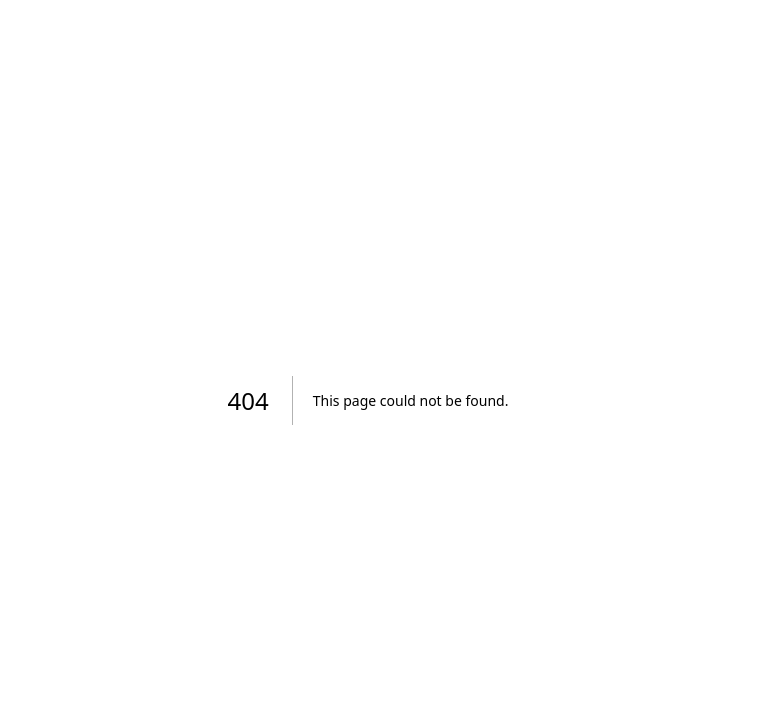
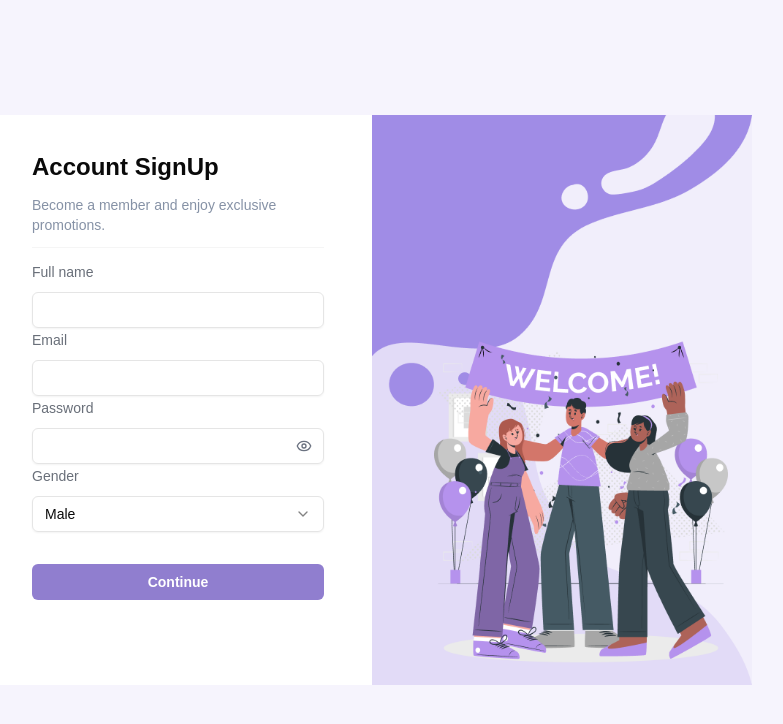
Before and after one commit to emkietthucode/ODL, a Next.js app: page /auth/signup in a window 1280 px wide. Before the commit this address had no page. Shown: the top 724 px of the page, without its empty margins (272-1055 px from the left). Built offline with nearby package versions, Linux system fonts and the light colour scheme.

Commit message:
pasword login, signup

```diff
--- a/src/app/auth/actions.ts
+++ b/src/app/auth/actions.ts
@@ -17,6 +17,7 @@ export async function login(formData: FormData) {
   const { error } = await supabase.auth.signInWithPassword(data)
 
   if (error) {
+    console.log(error)
     redirect('/error')
   }
 
@@ -27,16 +28,22 @@ export async function login(formData: FormData) {
 export async function signup(formData: FormData) {
   const supabase = await createClient()
 
-  // type-casting here for convenience
-  // in practice, you should validate your inputs
   const data = {
     email: formData.get('email') as string,
     password: formData.get('password') as string,
+    options: {
+      data: {
+        full_name: formData.get('name') as string,
+        email: formData.get('email') as string,
+        gender: formData.get('gender') as string,
+      },
+    },
   }
 
   const { error } = await supabase.auth.signUp(data)
 
   if (error) {
+    console.log(error)
     redirect('/error')
   }
 
--- /dev/null
+++ b/src/app/auth/signup/SignUpForm.tsx
@@ -0,0 +1,150 @@
+'use client'
+
+import { useForm } from 'react-hook-form'
+import { zodResolver } from '@hookform/resolvers/zod'
+import {
+  Form,
+  FormField,
+  FormItem,
+  FormLabel,
+  FormControl,
+  FormDescription,
+  FormMessage,
+} from '@/components/ui/form'
+
+import { LoginFormSchema, LoginFormType } from '@/types/schemas/login'
+import { Input } from '@/components/ui/input'
+import { Button } from '@/components/ui/button'
+import PasswordInput from '@/components/password-input'
+import { Checkbox } from '@/components/ui/checkbox'
+import { FaGoogle } from 'react-icons/fa'
+import Image from 'next/image'
+
+import {
+  Select,
+  SelectContent,
+  SelectItem,
+  SelectTrigger,
+  SelectValue,
+} from '@/components/ui/select'
+
+import {
+  Genders,
+  SignUpFormSchema,
+  SignUpFormType,
+} from '@/types/schemas/signup'
+import { FormInput } from 'lucide-react'
+
+interface SignUpFormProps {
+  onSubmit: (data: SignUpFormType) => void
+}
+
+function SignUpForm({ onSubmit }: SignUpFormProps) {
+  const form = useForm<SignUpFormType>({
+    defaultValues: {
+      email: '',
+      password: '',
+      name: '',
+      gender: Genders.Male,
+    },
+
+    resolver: zodResolver(SignUpFormSchema),
+  })
+
+  const errors = form.formState.errors
+
+  return (
+    <Form {...form}>
+      <form onSubmit={form.handleSubmit(onSubmit)}>
+        <FormField
+          control={form.control}
+          name="name"
+          render={({ field }) => (
+            <FormItem>
+              <FormLabel htmlFor={field.name} className="text-[#696F79]">
+                Full name
+              </FormLabel>
+              {errors.name && (
+                <FormMessage className="text-red-500 mt-1">
+                  {errors.name.message}
+                </FormMessage>
+              )}
+              <Input id={field.name} {...field}></Input>
+            </FormItem>
+          )}
+        />
+
+        <FormField
+          control={form.control}
+          name="email"
+          render={({ field }) => (
+            <FormItem>
+              <FormLabel htmlFor={field.name} className="text-[#696F79]">
+                Email
+              </FormLabel>
+              {errors.email && (
+                <FormMessage className="text-red-500 mt-1">
+                  {errors.email.message}
+                </FormMessage>
+              )}
+              <Input id={field.name} {...field}></Input>
+            </FormItem>
+          )}
+        />
+
+        <FormField
+          control={form.control}
+          name="password"
+          render={({ field }) => (
+            <FormItem>
+              <FormLabel htmlFor={field.name} className="text-[#696F79]">
+                Password
+              </FormLabel>
+              {errors.password && (
+                <FormMessage className="text-red-500 mt-1">
+                  {errors.password.message}
+                </FormMessage>
+              )}
+              <PasswordInput id={field.name} {...field}></PasswordInput>
+            </FormItem>
+          )}
+        />
+
+        <FormField
+          control={form.control}
+          name="gender"
+          render={({ field }) => (
+            <FormItem>
+              <FormLabel className="text-[#696F79]">Gender</FormLabel>
+              {errors.gender && (
+                <FormMessage className="text-red-500 mt-1">
+                  {errors.gender.message}
+                </FormMessage>
+              )}
+              <Select onValueChange={field.onChange} defaultValue={field.value}>
+                <FormControl>
+                  <SelectTrigger>
+                    <SelectValue placeholder="Select your gender" />
+                  </SelectTrigger>
+                </FormControl>
+                <SelectContent>
+                  <SelectItem value={Genders.Male}>{Genders.Male}</SelectItem>
+                  <SelectItem value={Genders.Female}>
+                    {Genders.Female}
+                  </SelectItem>
+                  <SelectItem value={Genders.Other}>{Genders.Other}</SelectItem>
+                </SelectContent>
+              </Select>
+            </FormItem>
+          )}
+        />
+
+        <Button variant="main" className="w-full my-8">
+          Continue
+        </Button>
+      </form>
+    </Form>
+  )
+}
+
+export default SignUpForm
--- /dev/null
+++ b/src/app/auth/signup/page.tsx
@@ -0,0 +1,47 @@
+'use client'
+
+import Link from 'next/link'
+
+import Image from 'next/image'
+import LoginImage from '../../../../public/images/Login.png'
+import { SignUpFormType } from '@/types/schemas/signup'
+import SignUpForm from './SignUpForm'
+import { signup } from '../actions'
+
+function Signup() {
+  const handleSubmit = async (values: SignUpFormType) => {
+    const formData = new FormData()
+    formData.append('email', values.email)
+    formData.append('password', values.password)
+    formData.append('name', values.name)
+    formData.append('gender', values.gender)
+
+    await signup(formData)
+  }
+
+  return (
+    <div className="bg-[#F6F4FD] h-screen flex items-center justify-center">
+      <div className="flex max-w-3xl h-[570px] shadow-[10px_10px_20px_0px_rgba(0, 0, 0, 0.25)]">
+        <div className="w-[480px] h-full bg-white px-12 py-8">
+          <h5 className="font-bold text-2xl mt-1">Account SignUp</h5>
+          <p className="text-[#8692A6] my-3 text-sm">
+            Become a member and enjoy exclusive promotions.
+          </p>
+
+          <div className="bg-[#F5F5F5] w-full h-[1px] my-3"></div>
+
+          <SignUpForm onSubmit={handleSubmit} />
+        </div>
+        <Image
+          priority
+          src={LoginImage}
+          alt="Login image"
+          className="w-[380px] h-full object-cover object-right"
+        />
+        {/* <div className="w-[380px] h-full bg-blue-500"></div> */}
+      </div>
+    </div>
+  )
+}
+
+export default Signup
--- /dev/null
+++ b/src/types/schemas/signup.ts
@@ -0,0 +1,18 @@
+import { z } from 'zod'
+
+export enum Genders {
+  Male = 'Male',
+  Female = 'Female',
+  Other = 'Other',
+}
+
+export const SignUpFormSchema = z.object({
+  email: z.string().email({ message: 'Invalid email address' }),
+  password: z
+    .string()
+    .min(6, { message: 'Password must be at least 6 characters' }),
+  name: z.string().min(6, { message: 'Name must be at least 6 characters' }),
+  gender: z.nativeEnum(Genders),
+})
+
+export type SignUpFormType = z.infer<typeof SignUpFormSchema>
```
